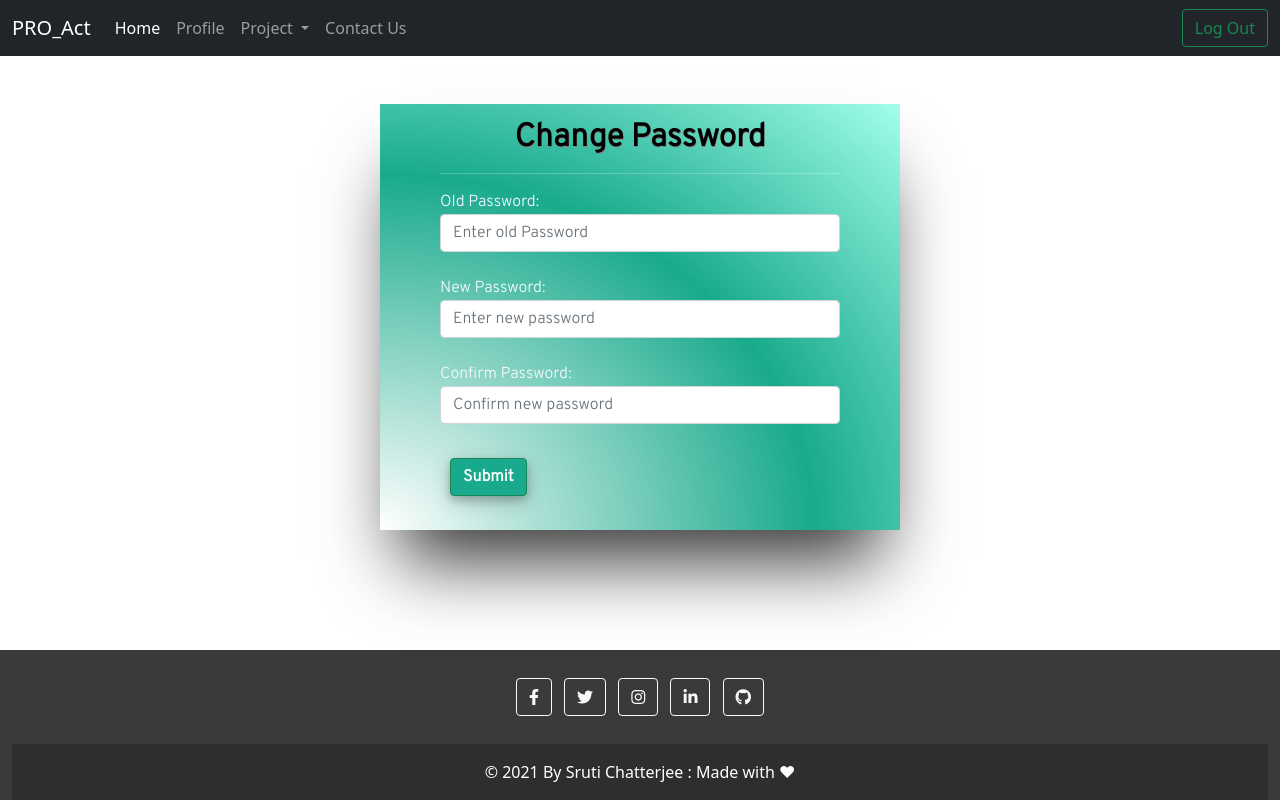
After one commit to sruti2024/PRO_Act, a Django app: page /changepassword/ in a window 1280 px wide. The commit adds this page. Run offline with Django 3.2, Linux system fonts and the light colour scheme; a user stored in the database is signed in; data comes from the database, SQL or seed files in the repository; both versions use the stored data as it was after the commit; some libraries are stand-ins or nearby versions.

Commit message:
change password functionality added

```diff
--- a/home/urls.py
+++ b/home/urls.py
@@ -19,6 +19,7 @@ urlpatterns = [
     path('profile/', views.profile , name="profile"),
     path('profile_update/',views.profile_update,name="profile_update"),
     path('contact/', views.contact , name="contact"),
+    path('changepassword/', views.changepassword, name='changepassword'),
 
 ]
 
--- a/home/views.py
+++ b/home/views.py
@@ -220,3 +220,27 @@ def profile_update(request):
         'p_form':p_form,
     }
     return render(request,'profile_update.html',context)
+
+def changepassword(request):
+    users = User.objects.all()
+    curr = 0
+    for user in users:
+        if request.user.is_authenticated:
+            curr = user
+            break
+    if curr == 0:
+        return redirect("login")
+    error=""
+    if request.method == 'POST':
+        o = request.POST['old']
+        n = request.POST['new']
+        c = request.POST['confirm']
+        if c==n:
+            u = User.objects.get(username__exact = request.user.username)
+            u.set_password(n)
+            u.save()
+            error="no"
+        else:
+            error="yes"
+    context={'error':error}
+    return render(request, 'changepassword.html',context)
--- /dev/null
+++ b/templates/changepassword.html
@@ -0,0 +1,100 @@
+{% extends "base.html" %}
+{% load static %}
+{% block body %}
+
+<style>
+    .doabout{
+        padding-top: 15px;
+        color:black;
+        background: transparent;
+        /* text-shadow: 1px 1px 2px green, 0 0 1em black; */
+        text-shadow: 0.5px 0.9px grey;
+        font-family: 'Overpass';
+    }
+    .pass-img{
+      width: 60%;
+      height: auto;
+      margin-top: 70px;
+    }
+    .password{
+      padding-left: 60px;
+      padding-right: 60px;
+      width: 100%;
+      max-width: 520px;
+      min-height: 400px;
+      display: flex;
+      flex-direction: column;
+      justify-content: center;
+      color: aliceblue;
+      background: radial-gradient(
+    ellipse at left bottom,
+    rgba(255,255,255, 1) 0%,
+    rgba(25, 170, 140, 1) 59%,
+    rgba(163, 255, 235, 1) 100%);
+      box-shadow: 0 50px 70px -20px rgba(0, 0, 0, 0.8);
+      font-family: 'Overpass';
+    }
+    .bb{
+      box-shadow: 0 4px 8px 0 rgba(0, 0, 0, 0.2), 0 6px 20px 0 rgba(0, 0, 0, 0.19);
+      font-weight: bolder;
+      margin: 10px;
+      background-color: rgba(25,170,141,1);;
+    }
+    .bb:hover{
+      transition: 2ms;
+      transform: scale(1.05);
+      background-color: honeydew;
+      color: rgba(25,170,141,1);;
+      font-weight: bolder;
+      font-size: medium;
+    }
+    .form-control:hover{
+      box-shadow: 0 4px 8px 0 rgba(0, 0, 0, 0.2), 0 6px 20px 0 rgba(0, 0, 0, 0.19);
+    }
+  </style>
+
+  <div class="password container mt-5">
+      <div class="row">
+          <!-- <div class="col-sm-5">
+            <img src="{% static 'Images/change-password.png' %}" class="pass-img">
+          </div> -->
+          <div class="col-sm-12">
+            <link href="https://fonts.googleapis.com/css2?family=Overpass:wght@300&display=swap" rel="stylesheet">
+              <h2 class="doabout text-center"><b>Change Password</b></h2>
+              <hr>
+
+              <form method="post">
+                  {% csrf_token %}
+                  <div class="form-group">
+                    <label>Old Password:</label>
+                    <input type="password" class="form-control" placeholder="Enter old Password" name="old">
+                  </div><br>
+                  <div class="form-group">
+                    <label>New Password:</label>
+                    <input type="password" class="form-control" placeholder="Enter new password" name="new">
+                  </div><br>
+                  <div class="form-group">
+                    <label>Confirm Password:</label>
+                    <input type="password" class="form-control" placeholder="Confirm new password" name="confirm">
+                  </div><br>
+
+                  <button type="submit" class="bb btn btn-success">Submit</button>
+                </form>
+                <br>
+
+          </div>
+      </div>
+  </div>
+
+{% ifequal error "no" %}
+<script>
+    alert('Password changed Successfully');
+</script>
+{% endifequal %}
+
+{% ifequal error "yes" %}
+<script>
+    alert('Passwords does not match, Try again');
+</script>
+{% endifequal %}
+{% endblock %}
--- a/templates/profile.html
+++ b/templates/profile.html
@@ -38,6 +38,7 @@ img
     <div class="text-center">
                <div class="text-center">
                 <a class='btn btn-sm btn-outline-primary shadow-sm' type='button' onclick="window.location.href='/profile_update'">Update Profile</a>
+                <a class='btn btn-sm btn-outline-primary shadow-sm' type='button' onclick="window.location.href='/changepassword'">Change Password</a>
                 <a type="button" onclick="window.location.href='/project_view'" class="btn btn-sm btn-primary shadow-sm">View Projects</a>
               </div>
               </div>
```
Also changed, not shown: db.sqlite3.
